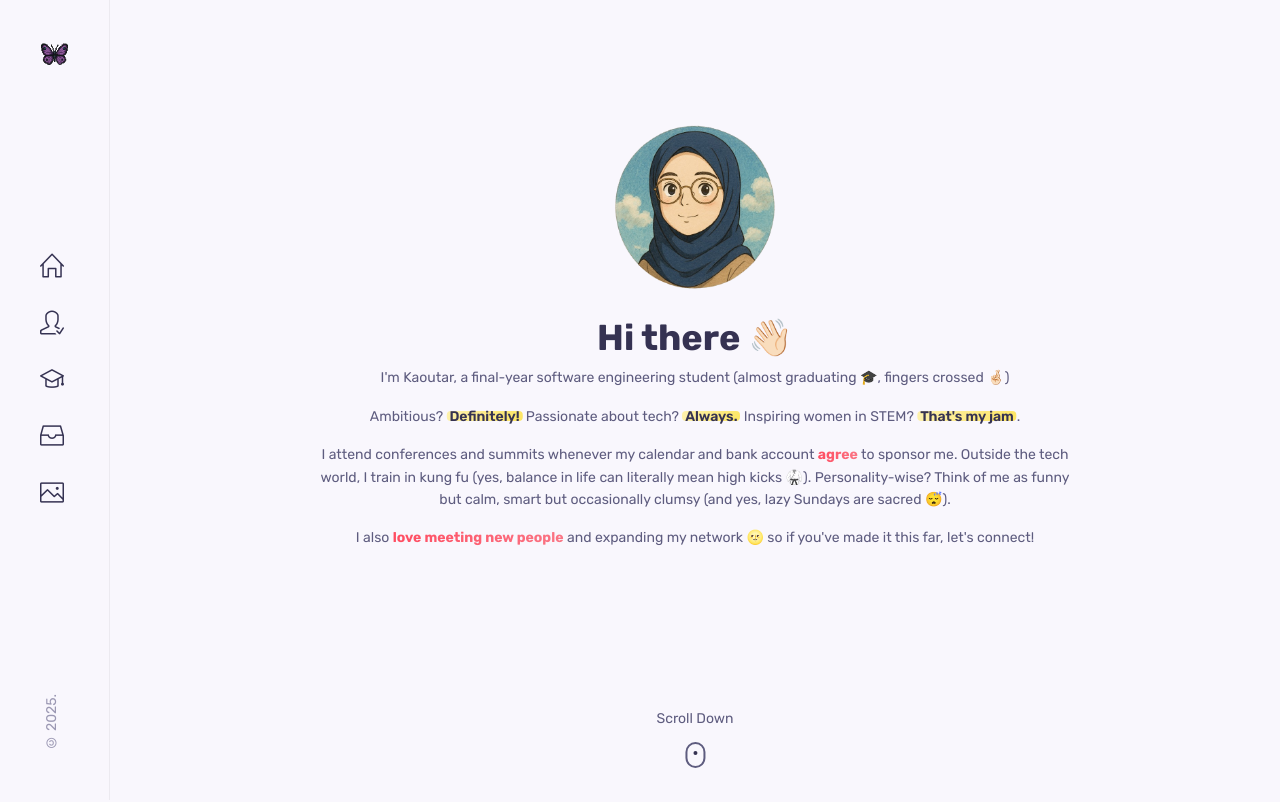
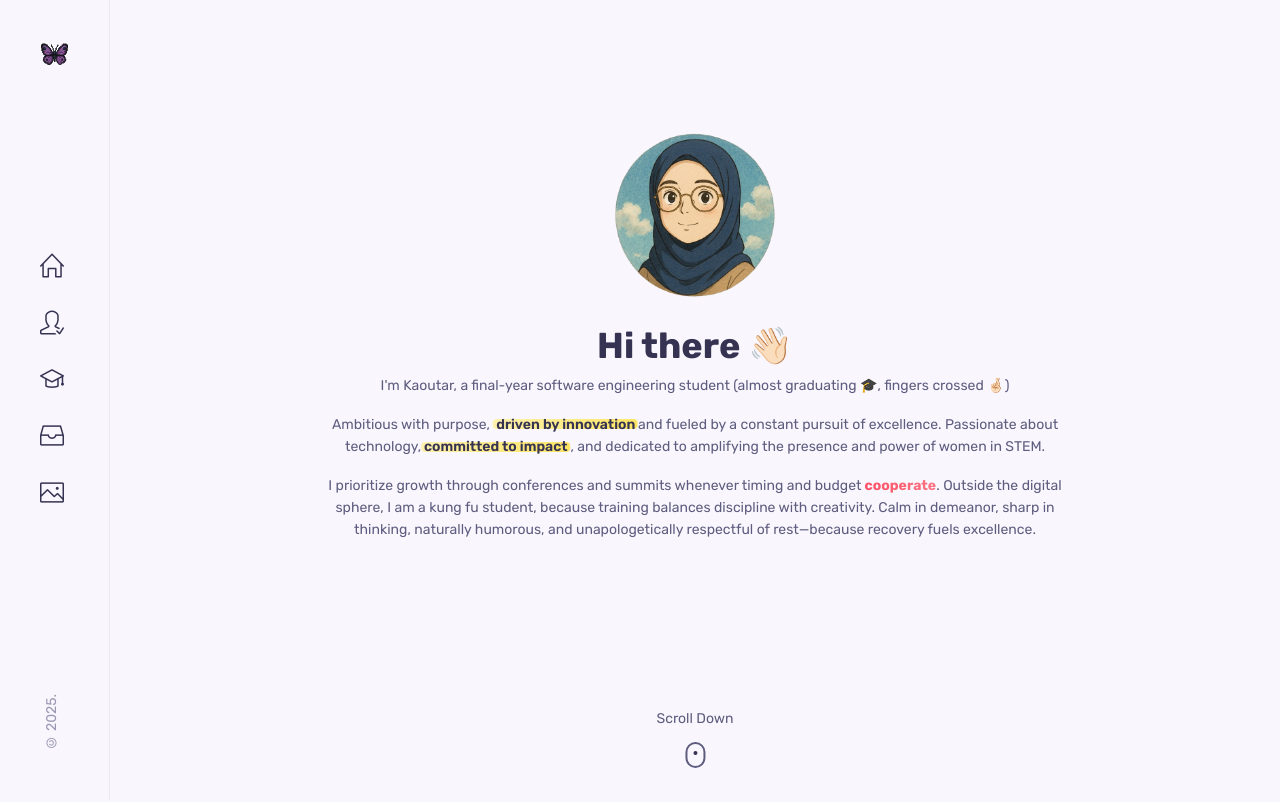
Before and after one commit to kaoutarell/PortfolioKaoutarCodes, a Next.js app: page / in a window 1280 px wide. Shown: the top 802 px of the page. Built offline with nearby package versions, Linux system fonts and the light colour scheme.

Commit message:
update info

```diff
--- a/src/components/home/Home.jsx
+++ b/src/components/home/Home.jsx
@@ -14,21 +14,21 @@ const Home = () => {
           graduating 🎓, fingers crossed 🤞🏻)
         </span>
         <p className="home__education">
-          Ambitious? <span className="highlighted">Definitely!</span> Passionate
-          about tech? <span className="highlighted">Always.</span> Inspiring
-          women in STEM? <span className="highlighted">That's my jam</span>.
+          Ambitious with purpose,{" "}
+          <span className="highlighted">driven by innovation</span>
+          and fueled by a constant pursuit of excellence. Passionate about
+          technology,
+          <span className="highlighted">committed to impact</span>, and
+          dedicated to amplifying the presence and power of women in STEM.
         </p>
         <p className="home__education">
-          I attend conferences and summits whenever my calendar and bank account{" "}
-          <span className="highlights_2">agree</span> to sponsor me. Outside the
-          tech world, I train in kung fu (yes, balance in life can literally
-          mean high kicks 🥋). Personality-wise? Think of me as funny but calm,
-          smart but occasionally clumsy (and yes, lazy Sundays are sacred 😴).
-        </p>
-        <p className="home__education">
-          I also <span className="highlights_2">love meeting new people</span>{" "}
-          and expanding my network 🌝 so if you've made it this far, let's
-          connect!
+          I prioritize growth through conferences and summits whenever timing
+          and budget
+          <span className="highlights_2"> cooperate</span>. Outside the digital
+          sphere, I am a kung fu student, because training balances discipline
+          with creativity. Calm in demeanor, sharp in thinking, naturally
+          humorous, and unapologetically respectful of rest—because recovery
+          fuels excellence.
         </p>
         <HeaderSocials />
         <ScrollDown />
--- a/src/components/portfolio/Menu.jsx
+++ b/src/components/portfolio/Menu.jsx
@@ -15,7 +15,7 @@ const Menu = [
   },
   {
     id: 3,
-    image: "/assets/conucg.png",
+    image: "/assets/ConuUCG.png",
     title: "Mini Capstone: ConU CG",
     category: "School",
     link: "https://github.com/kaoutarell/Concordia_Campus_Guide",
@@ -35,11 +35,11 @@ const Menu = [
     link: "https://github.com/kaoutarell/Warzone_CPP",
   },
   {
-    id: 6,
-    image: "/assets/coqzone2.png",
-    title: "CoqZone: Digital Presence for a Snack Food Brand",
-    category: "Clients",
-    link: "https://coq-zone.vercel.app/",
+    id: 7,
+    image: "/assets/ScribePilot_icon.png",
+    title: "ScribePilot: Private Dev AI Assistant",
+    category: "School",
+    link: "https://github.com/kaoutarell/ScribePilot/",
   },
 ];
 export default Menu;
--- a/src/components/portfolio/Portfolio.jsx
+++ b/src/components/portfolio/Portfolio.jsx
@@ -29,9 +29,6 @@ const Portfolio = () => {
         <span className="work__item" onClick={() => filterItem("Hackathons")}>
           Hackathons
         </span>
-        <span className="work__item" onClick={() => filterItem("Clients")}>
-          Clients
-        </span>
       </div>
 
       <div className="work__container grid">
--- a/src/components/resume/Data.jsx
+++ b/src/components/resume/Data.jsx
@@ -100,6 +100,26 @@ const Data = [
     id: 10,
     category: "certification",
     icon: "icon-badge",
+    year: "2025",
+    title: "AI-900 : Azure AI Fundamentals",
+    subtitle: "Microsoft",
+    desc: "End-to-End AI Lifecycle . Machine Learning . RAG . Neural Network . AI in Azure . Scalable AI Solutions",
+    techStack: [],
+  },
+  {
+    id: 11,
+    category: "certification",
+    icon: "icon-badge",
+    year: "2025",
+    title: "SC-900 : Security, Compliance, and Identity Fundamentals",
+    subtitle: "Microsoft",
+    desc: "Threat Intelligence . Governance & Risks . Cybersecurity . Compliance . Incident Response . Vulnerability Management",
+    techStack: [],
+  },
+  {
+    id: 12,
+    category: "certification",
+    icon: "icon-badge",
     year: "2024",
     title: "AZ-900 : Azure Fundamentals",
     subtitle: "Microsoft",
@@ -107,7 +127,7 @@ const Data = [
     techStack: [],
   },
   {
-    id: 11,
+    id: 13,
     category: "certification",
     icon: "icon-badge",
     year: "2020",
```
Also changed, not shown: public/assets/ConuUCG.png (added), public/assets/ScribePilot_icon.png (added).
